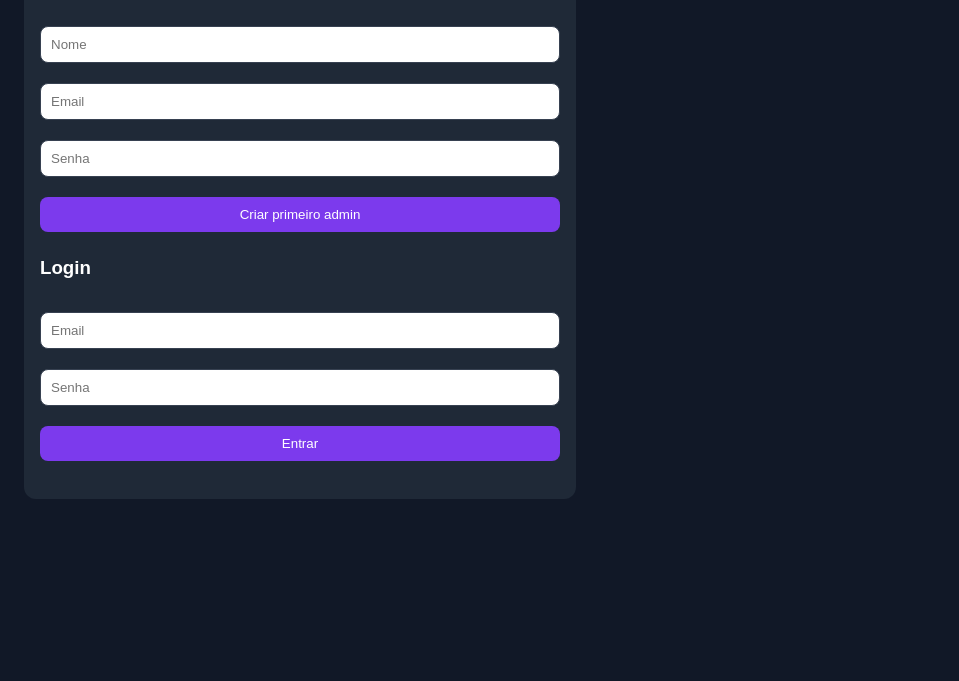
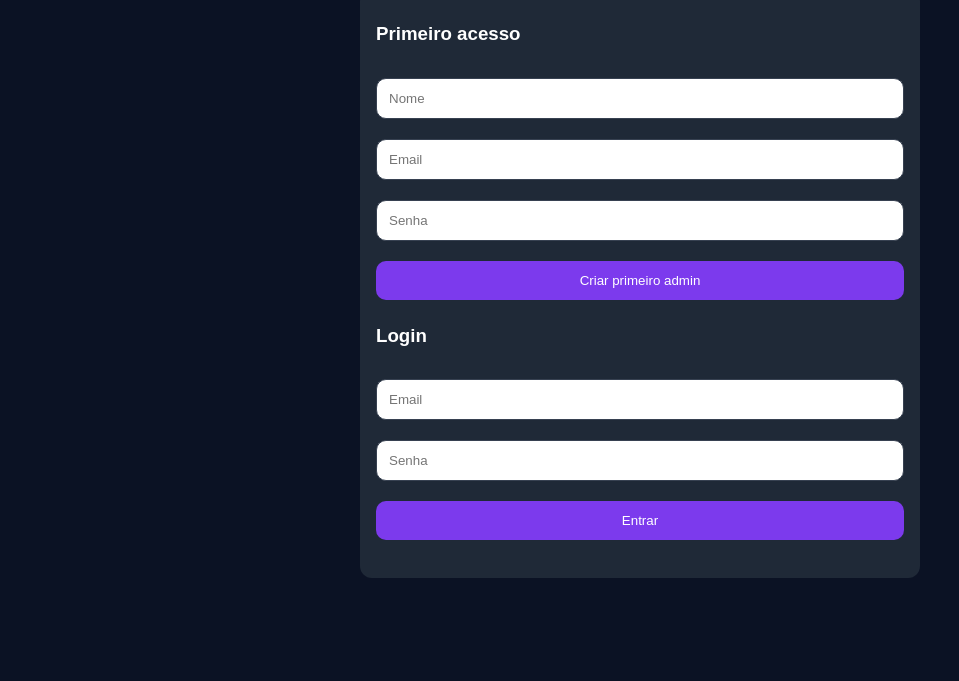
Before and after one commit to imprellti1/saas-repre, a plain HTML site: page admin/index.html in a window 1280 px wide. Shown: the part 167-848 px from the top of the page, without its empty margins (0-959 px from the left). Before the commit the page ends 800 px from the top, so only its background shows below. Drawn offline with Linux system fonts and the light colour scheme; no server answers.

Commit message:
style(admin): center auth form on screen

```diff
--- a/admin/index.html
+++ b/admin/index.html
@@ -4,9 +4,19 @@
   <meta charset="UTF-8" />
   <meta name="viewport" content="width=device-width, initial-scale=1.0" />
   <title>NeuralHire Admin</title>
-  <style>body{font-family:Arial,sans-serif;background:#111827;color:#fff;margin:0;padding:24px}input,button{padding:10px;margin:6px 0;border-radius:8px;border:1px solid #374151}button{background:#7c3aed;color:#fff;border:0;cursor:pointer}.card{background:#1f2937;padding:16px;border-radius:12px;max-width:520px}.row{display:grid;gap:8px}.muted{opacity:.8}</style>
+  <style>
+    body{font-family:Arial,sans-serif;background:#0b1224;color:#fff;margin:0;min-height:100vh;display:grid;place-items:center;padding:24px}
+    .shell{width:min(560px,100%)}
+    h1{text-align:center;margin:0 0 16px}
+    input,button{padding:12px;margin:6px 0;border-radius:10px;border:1px solid #374151}
+    button{background:#7c3aed;color:#fff;border:0;cursor:pointer}
+    .card{background:#1f2937;padding:16px;border-radius:12px}
+    .row{display:grid;gap:8px}
+    .muted{opacity:.8}
+  </style>
 </head>
 <body>
+  <main class="shell">
   <h1>NeuralHire Admin</h1>
   <div class="card">
     <div id="setup" class="row">
@@ -24,6 +34,7 @@
     </div>
     <p id="msg" class="muted"></p>
   </div>
+  </main>
 <script>
 const API = window.API_BASE || "https://api.seu-dominio.com";
 async function boot(){const r=await fetch(API+"/api/setup/status");const d=await r.json();document.getElementById("setup").hidden=!d.needsSetup;document.getElementById("login").hidden=d.needsSetup;}
```
